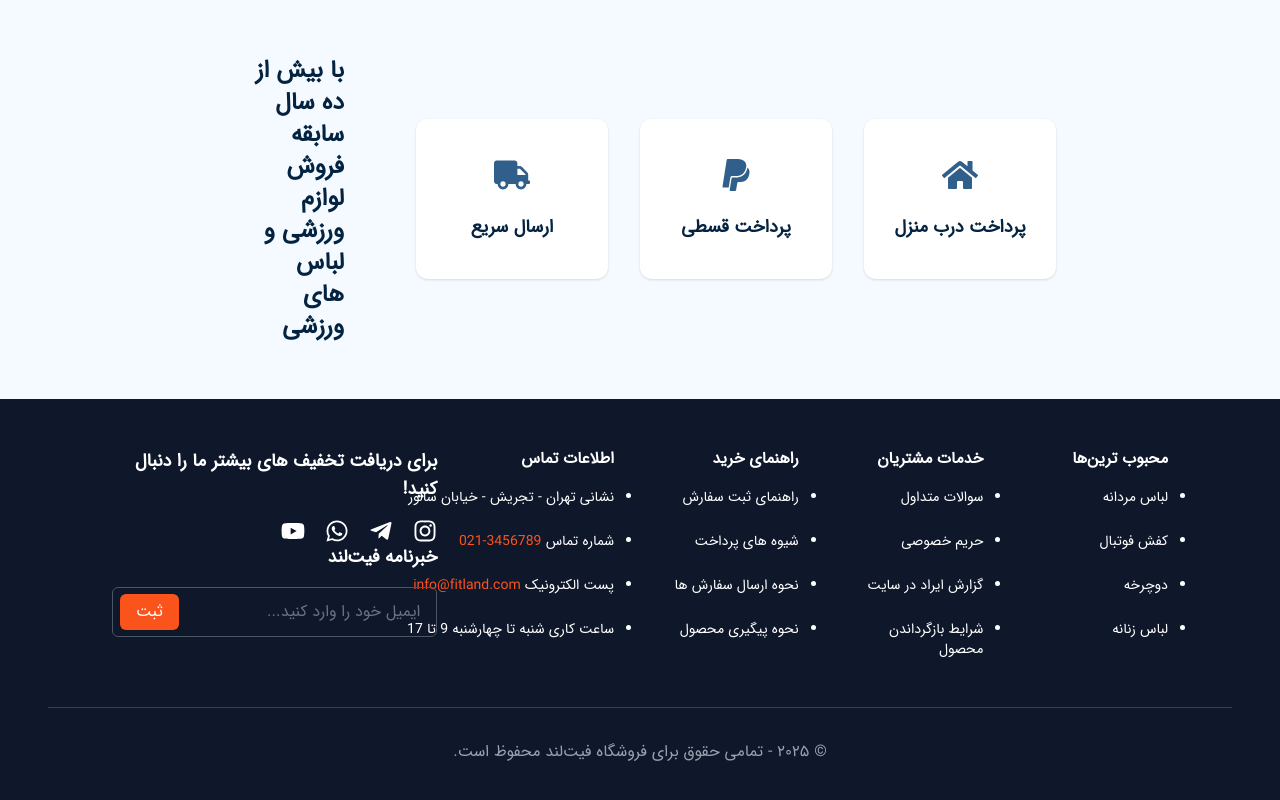
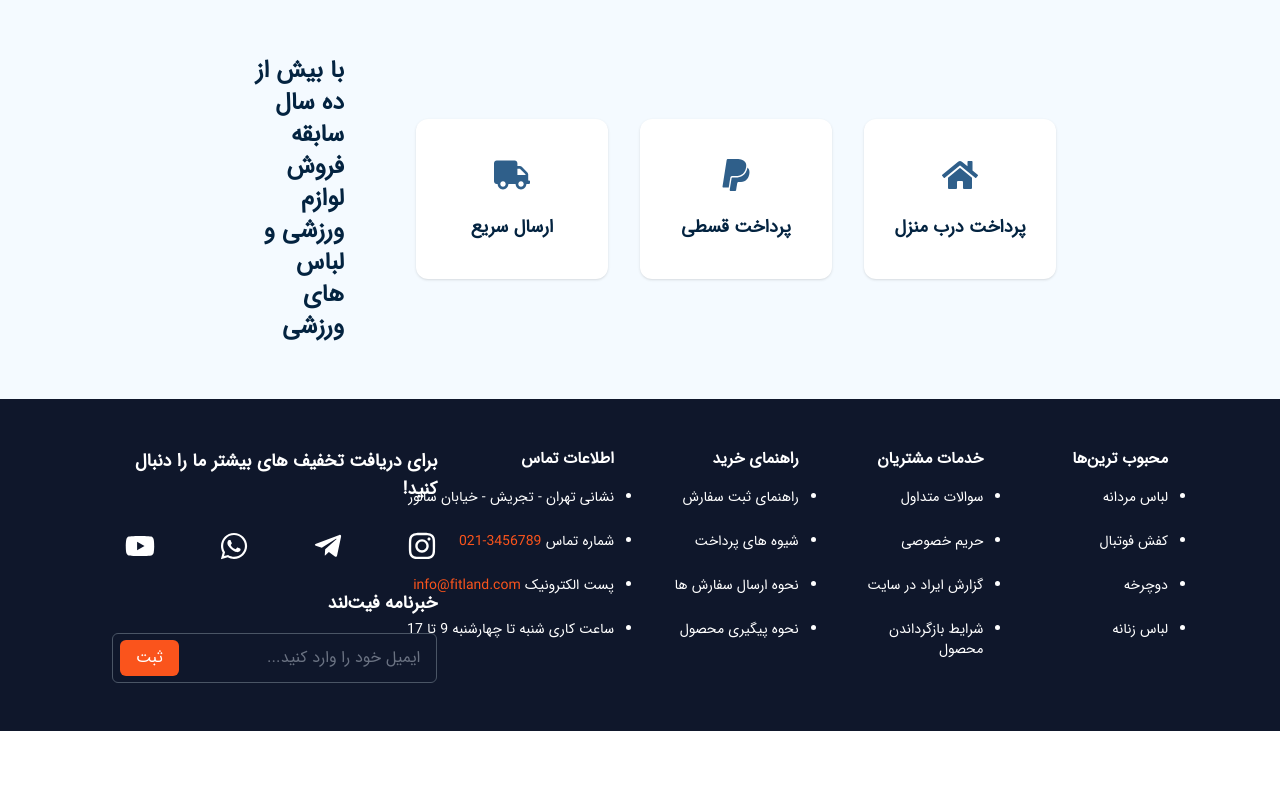
Before and after one commit to amirali-shirani/FitLand_shop, a Next.js app: page / in a window 1280 px wide. Shown: the part 7250-8050 px from the top of the page. After the commit the page ends 7981 px from the top, so only its background shows below. Built offline with nearby package versions, Linux system fonts and the light colour scheme.

Commit message:
created footer contact us

```diff
--- a/components/shared/Footer/Footer.tsx
+++ b/components/shared/Footer/Footer.tsx
@@ -1,10 +1,6 @@
-// src/components/shared/Footer/Footer.jsx
-
 import React from 'react';
-import Link from 'next/link';
 import {footerLinks} from "@/lib/data";
 import FooterCol from "@/components/shared/Footer/FooterCol";
-import {FaInstagram, FaTelegramPlane, FaWhatsapp, FaYoutube} from "react-icons/fa";
 import FooterContactUs from "@/components/shared/Footer/FooterContactUs";
 
 const Footer = () => {
@@ -23,13 +19,13 @@ const Footer = () => {
                 </div>
 
                 <div className="lg:col-span-2 lg:col-start-5 flex flex-col">
-                   <FooterContactUs/>
+                    <FooterContactUs/>
                 </div>
             </div>
 
-            <div className="container mx-auto mt-12 pt-8 border-t border-gray-700 text-center text-gray-400">
-                <p>&copy; ۲۰۲۵ - تمامی حقوق برای فروشگاه فیت‌لند محفوظ است.</p>
-            </div>
+            {/*<div className="container mx-auto mt-12 pt-8 border-t border-gray-700 text-center text-gray-400">*/}
+            {/*    <p>&copy; ۲۰۲۵ - تمامی حقوق برای فروشگاه فیت‌لند محفوظ است.</p>*/}
+            {/*</div>*/}
         </footer>
     );
 };
--- a/components/shared/Footer/FooterContactUs.tsx
+++ b/components/shared/Footer/FooterContactUs.tsx
@@ -7,15 +7,15 @@ const FooterContactUs = () => {
         <div className="">
             <div>
                 <h3 className="font-bold text-lg mb-4">برای دریافت تخفیف های بیشتر ما را دنبال کنید!</h3>
-                <div className="flex items-center gap-5">
+                <div className="flex gap-16 my-7 text-3xl">
                     <Link href="#" aria-label="Instagram"
-                          className="text-2xl hover:text-gray-400 transition-colors"><FaInstagram/></Link>
+                          className="hover:text-gray-400 transition-colors"><FaInstagram/></Link>
                     <Link href="#" aria-label="Telegram"
-                          className="text-2xl hover:text-gray-400 transition-colors"><FaTelegramPlane/></Link>
+                          className="hover:text-gray-400 transition-colors"><FaTelegramPlane/></Link>
                     <Link href="#" aria-label="WhatsApp"
-                          className="text-2xl hover:text-gray-400 transition-colors"><FaWhatsapp/></Link>
+                          className="hover:text-gray-400 transition-colors"><FaWhatsapp/></Link>
                     <Link href="#" aria-label="YouTube"
-                          className="text-2xl hover:text-gray-400 transition-colors"><FaYoutube/></Link>
+                          className="hover:text-gray-400 transition-colors"><FaYoutube/></Link>
                 </div>
             </div>
             <div>
@@ -25,7 +25,7 @@ const FooterContactUs = () => {
                         type="email"
                         placeholder="ایمیل خود را وارد کنید..."
                         className="w-full bg-transparent border border-gray-600 rounded-md py-3 px-4
-                                 text-white placeholder-gray-500 focus:outline-none focus:border-orange-500"
+                                 text-white placeholder-gray-500 focus:outline-none focus:border-primary"
                     />
                     <button
                         type="submit"
```
